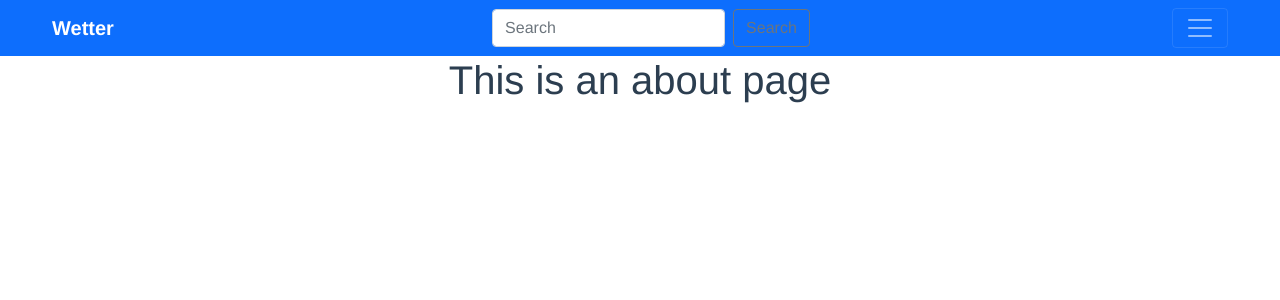
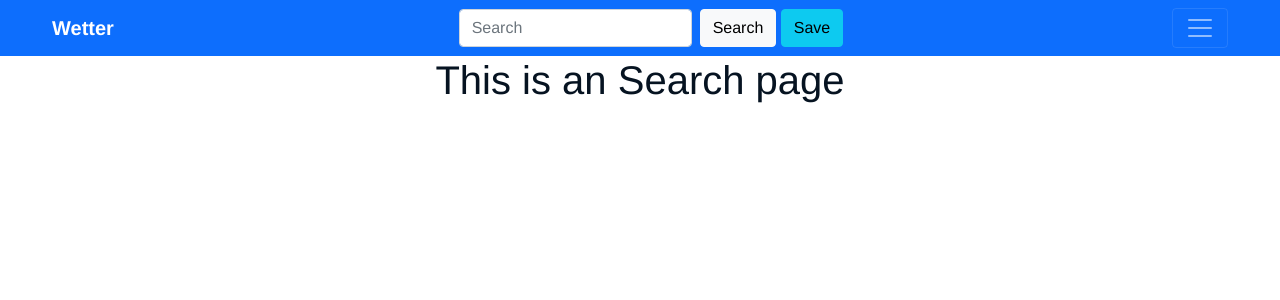
Before and after one commit to lucasish/weatherfrontend, a Vue app: page /about in a window 1280 px wide. Shown: the top 300 px of the page. Built offline with nearby package versions, Linux system fonts and the light colour scheme.

Commit message:
add button for saving

```diff
--- a/src/App.vue
+++ b/src/App.vue
@@ -18,7 +18,7 @@ export default {
   -webkit-font-smoothing: antialiased;
   -moz-osx-font-smoothing: grayscale;
   text-align: center;
-  color: #2c3e50;
+  color: #061321;
 }
 
 nav {
--- a/src/components/Navbar.vue
+++ b/src/components/Navbar.vue
@@ -4,7 +4,8 @@
       <a class="navbar-brand" href="#">Wetter</a>
       <form class="d-flex">
         <input class="form-control me-2" id="myInput" onkeyup="myFunction()" type="search" placeholder="Search" aria-label="Search">
-        <button class="btn btn-outline-secondary" type="submit">Search</button>
+        <button class="btn btn-light" type="submit">Search</button> &nbsp;
+        <button class="btn btn-info" rounded="true" type="submit">Save</button>
       </form>
       <button class="navbar-toggler" type="button" data-bs-toggle="collapse" data-bs-target="#navbarNav" aria-controls="navbarNav" aria-expanded="false" aria-label="Toggle navigation">
         <span class="navbar-toggler-icon"></span>
--- a/src/views/AboutView.vue
+++ b/src/views/AboutView.vue
@@ -1,5 +1,5 @@
 <template>
   <div class="about">
-    <h1>This is an about page</h1>
+    <h1>This is an Search page</h1>
   </div>
 </template>
```
